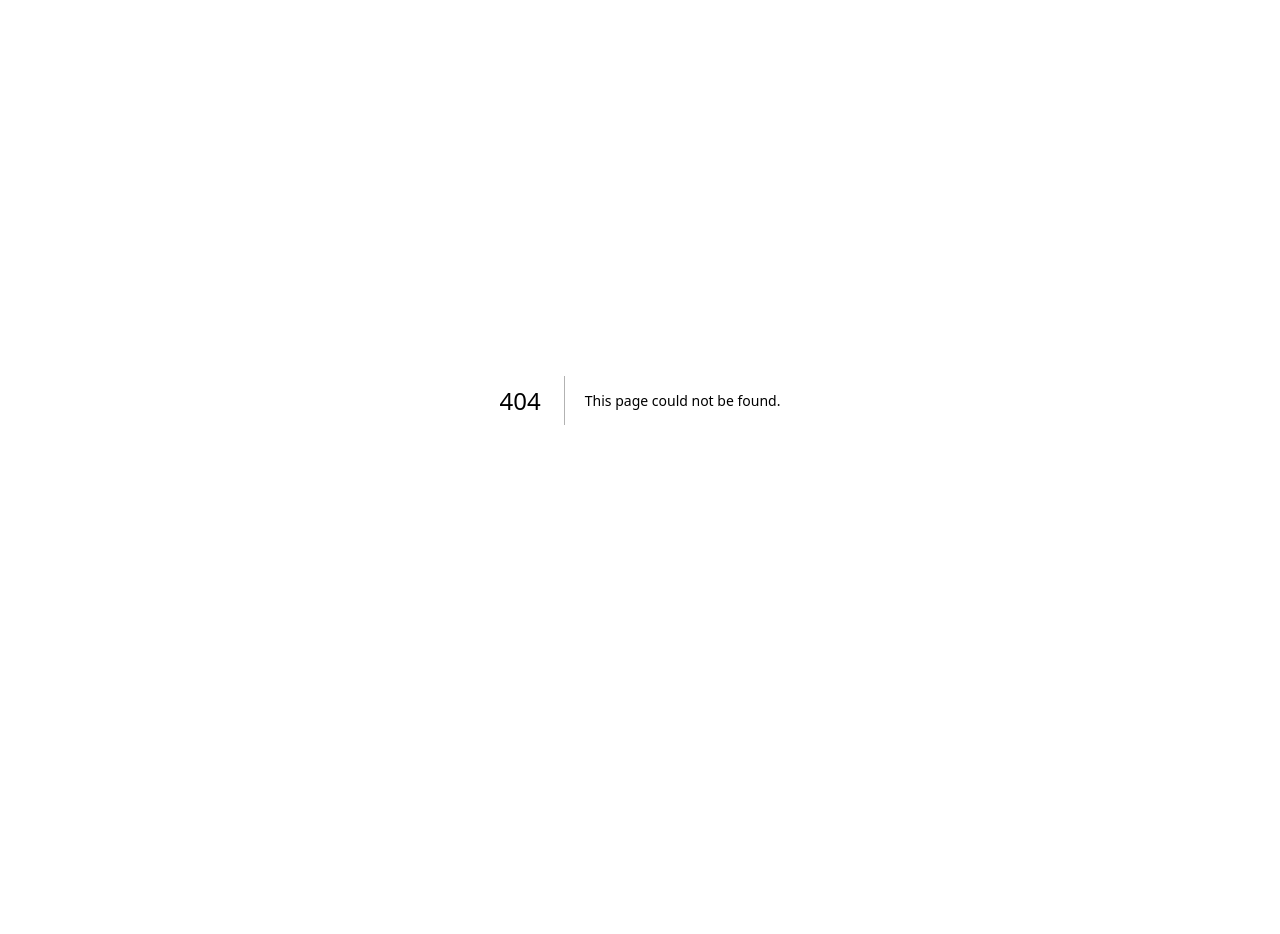
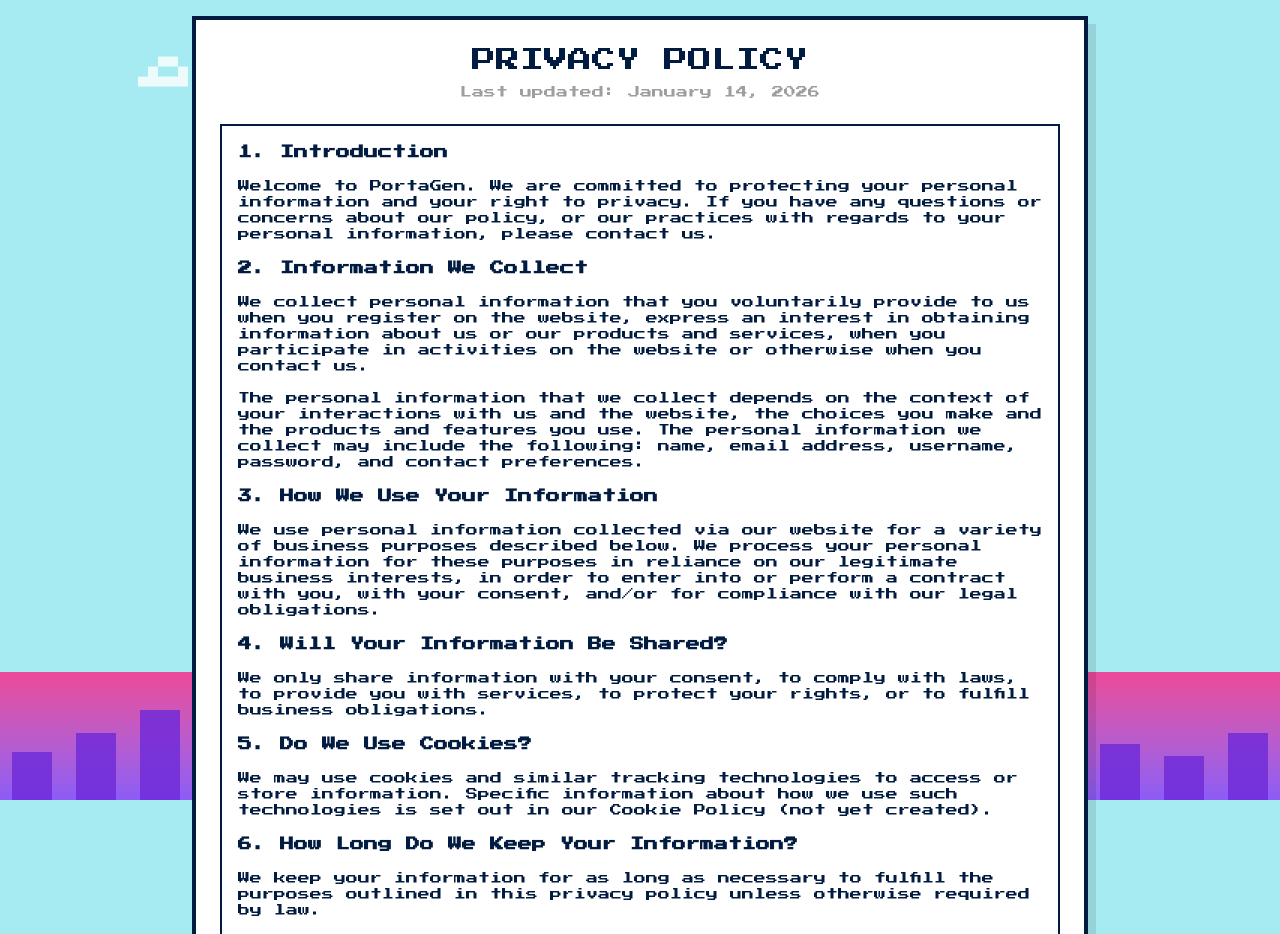
Before and after one commit to Haruru0-0/PortaGen, a Next.js app: page /privacy in a window 1280 px wide. Before the commit this address had no page. Shown: the top 934 px of the page. Before the commit the page ends 800 px from the top, so only its background shows below. Built offline with nearby package versions, Linux system fonts and the light colour scheme.

Commit message:
feat(auth): add privacy policy links to login and signup pages
Add links to the privacy policy in the login and signup forms to inform users about data handling practices. Also includes a consent statement in the signup form.

```diff
--- a/src/app/auth/login/page.tsx
+++ b/src/app/auth/login/page.tsx
@@ -207,6 +207,11 @@
               <Link href="/auth/signup" className="text-primary hover:underline">
                 CREATE ACCOUNT
               </Link>
+              <br />
+              Read our{" "}
+              <Link href="/privacy" className="text-primary hover:underline" target="_blank">
+                Privacy Policy
+              </Link>
             </p>
           </div>
         </PixelCard>
--- a/src/app/auth/signup/page.tsx
+++ b/src/app/auth/signup/page.tsx
@@ -380,6 +380,13 @@
                   )}
                 </div>
               </div>
+              <div className="text-center text-[10px] text-muted-foreground leading-relaxed">
+                By creating an account, you agree to our{" "}
+                <Link href="/privacy" className="text-primary hover:underline" target="_blank">
+                  Privacy Policy
+                </Link>.
+              </div>
+
               <PixelButton
                 type="submit"
                 variant="primary"
--- /dev/null
+++ b/src/app/privacy/page.tsx
@@ -0,0 +1,109 @@
+import { PixelCard } from "@/components/pixel-card"
+import { PixelClouds } from "@/components/pixel-clouds"
+import Link from "next/link"
+
+export default function PrivacyPolicyPage() {
+  return (
+    <div className="min-h-screen relative flex items-center justify-center p-4">
+      <PixelClouds />
+      <div className="fixed bottom-0 left-0 right-0 h-48 z-0">
+        <div className="absolute bottom-0 w-full h-32 bg-gradient-to-t from-[#8B5CF6] to-[#EC4899]" />
+        <div className="absolute bottom-0 w-full flex justify-around items-end">
+          {[...Array(20)].map((_, i) => (
+            <div
+              key={i}
+              className="bg-[#6D28D9]"
+              style={{
+                width: "40px",
+                height: `${Math.random() * 60 + 40}px`,
+                opacity: 0.8,
+              }}
+            />
+          ))}
+        </div>
+      </div>
+
+      <div className="relative z-10 w-full max-w-4xl">
+        <PixelCard>
+          <div className="space-y-6">
+            <div className="text-center">
+              <h1 className="text-2xl pixel-text-shadow">PRIVACY POLICY</h1>
+              <p className="text-xs text-muted-foreground mt-2">
+                Last updated: January 14, 2026
+              </p>
+            </div>
+
+            <div className="text-xs space-y-4 text-left p-4 border-2 border-border bg-input/50">
+              <h2 className="font-bold text-sm">1. Introduction</h2>
+              <p>
+                Welcome to PortaGen. We are committed to protecting your
+                personal information and your right to privacy. If you have any
+                questions or concerns about our policy, or our practices with
+                regards to your personal information, please contact us.
+              </p>
+
+              <h2 className="font-bold text-sm">2. Information We Collect</h2>
+              <p>
+                We collect personal information that you voluntarily provide to
+                us when you register on the website, express an interest in
+                obtaining information about us or our products and services,
+                when you participate in activities on the website or otherwise
+                when you contact us.
+              </p>
+              <p>
+                The personal information that we collect depends on the context
+                of your interactions with us and the website, the choices you
+                make and the products and features you use. The personal
+                information we collect may include the following: name, email
+                address, username, password, and contact preferences.
+              </p>
+
+              <h2 className="font-bold text-sm">3. How We Use Your Information</h2>
+              <p>
+                We use personal information collected via our website for a
+                variety of business purposes described below. We process your
+                personal information for these purposes in reliance on our
+                legitimate business interests, in order to enter into or
+                perform a contract with you, with your consent, and/or for
+                compliance with our legal obligations.
+              </p>
+
+              <h2 className="font-bold text-sm">4. Will Your Information Be Shared?</h2>
+              <p>
+                We only share information with your consent, to comply with
+                laws, to provide you with services, to protect your rights, or
+                to fulfill business obligations.
+              </p>
+
+              <h2 className="font-bold text-sm">5. Do We Use Cookies?</h2>
+              <p>
+                We may use cookies and similar tracking technologies to access
+                or store information. Specific information about how we use such
+                technologies is set out in our Cookie Policy (not yet created).
+              </p>
+
+              <h2 className="font-bold text-sm">6. How Long Do We Keep Your Information?</h2>
+              <p>
+                We keep your information for as long as necessary to fulfill
+                the purposes outlined in this privacy policy unless otherwise
+                required by law.
+              </p>
+
+              <h2 className="font-bold text-sm">7. How Do We Keep Your Information Safe?</h2>
+              <p>
+                We aim to protect your personal information through a system of
+                organizational and technical security measures.
+              </p>
+            </div>
+
+            <div className="text-center">
+              <Link href="/auth/signup" className="text-primary hover:underline text-xs">
+                ← Back to Sign Up
+              </Link>
+            </div>
+          </div>
+        </PixelCard>
+      </div>
+    </div>
+  )
+}
```
